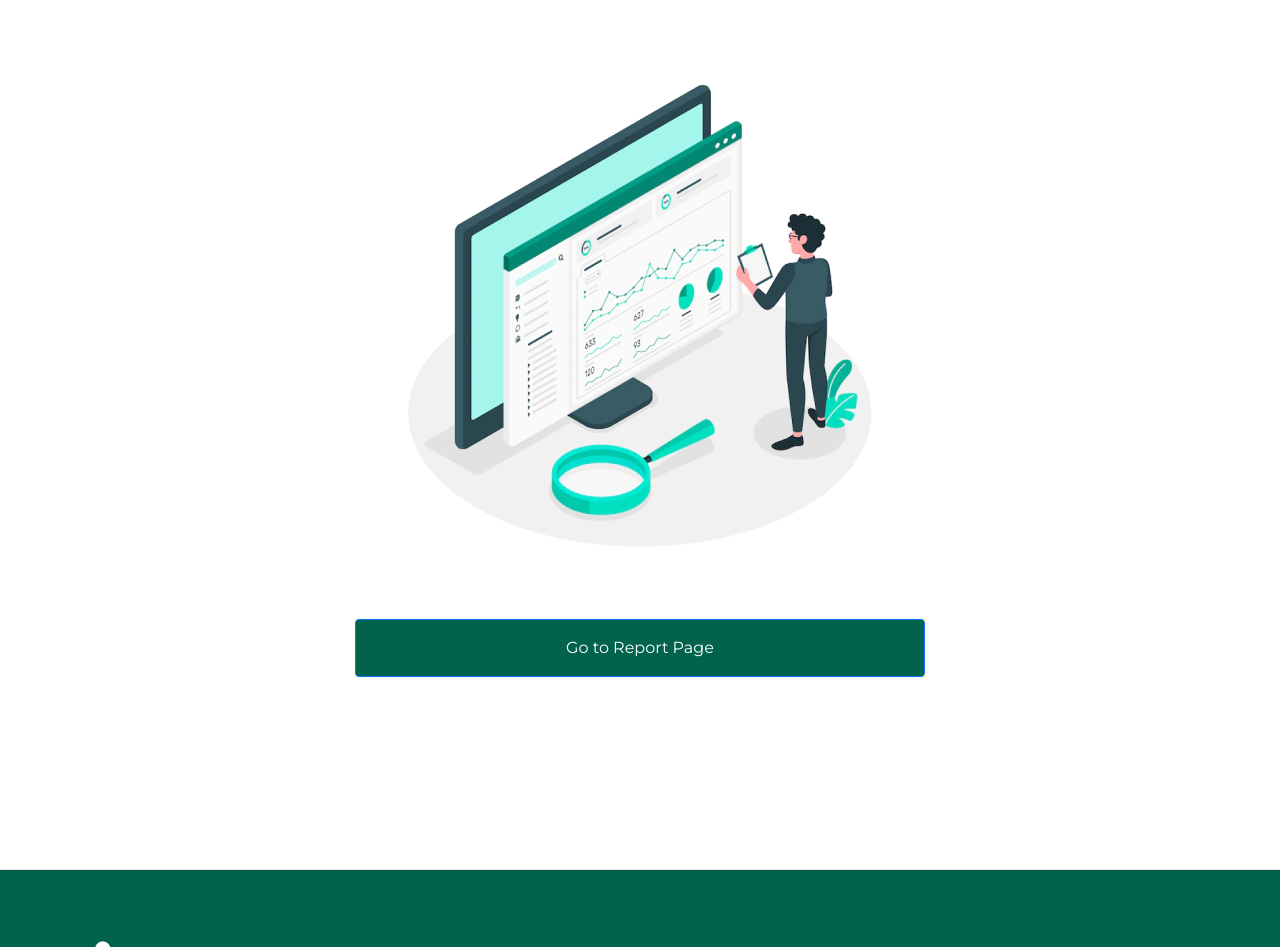
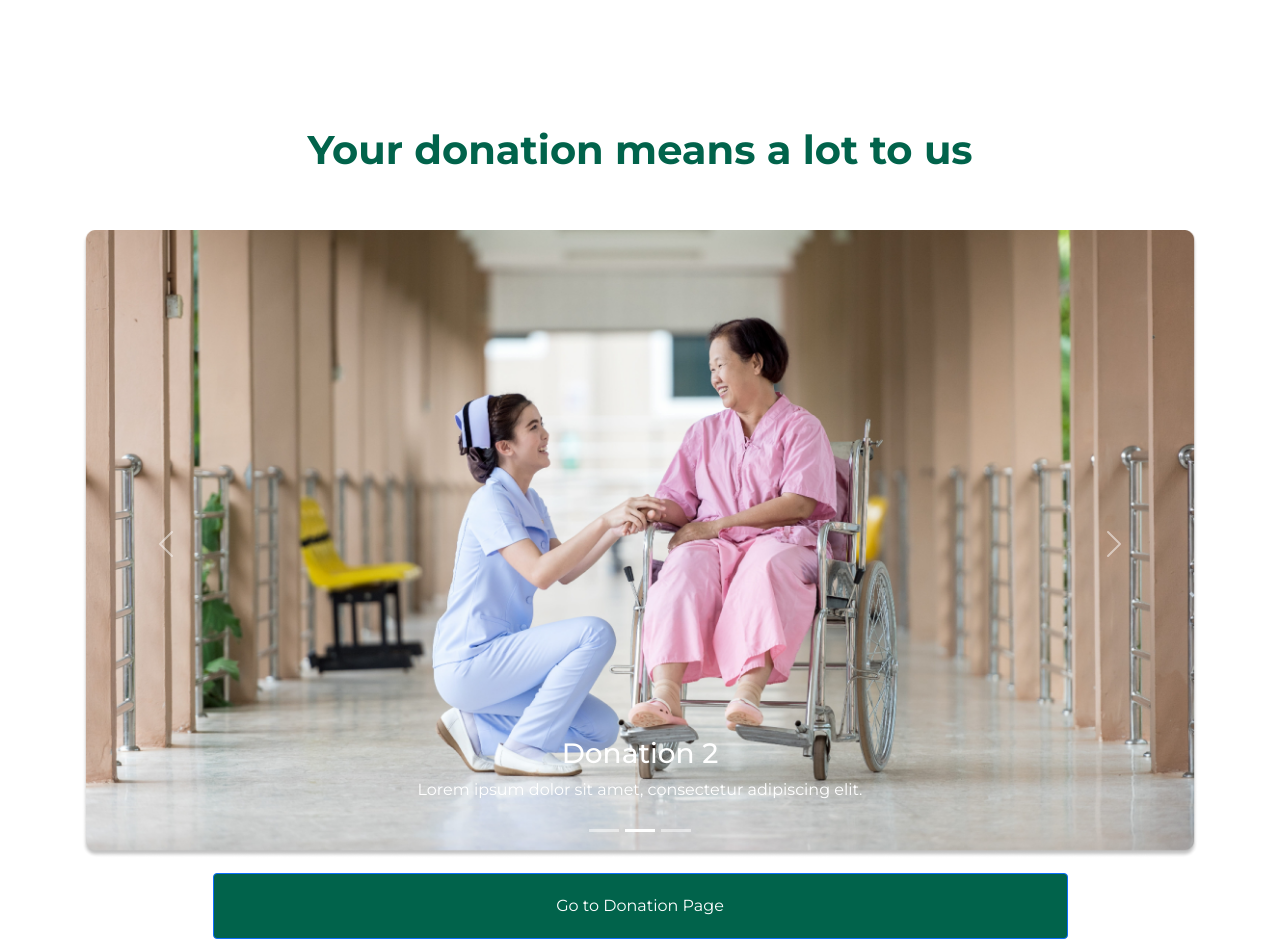
Before and after one commit to Hydra-Gang/difabel-project-fe, a React (Create React App) app: page / in a window 1280 px wide. Shown: the part 2665-3612 px from the top of the page. Built offline with nearby package versions, Linux system fonts and the light colour scheme.

Commit message:
Add Carousel

```diff
--- a/src/components/App.jsx
+++ b/src/components/App.jsx
@@ -8,6 +8,7 @@ import ContentArticle from './ContentPage/ContentArticle';
 import ContentReportPage from './ContentPage/ContentReportPage';
 import ReportListPage from './ReportPage/ReportListPage';
 import Map from './Map/Map';
+import ContentCarousel from './ContentCarousel';
 
 function App() {
     return (
@@ -19,6 +20,7 @@ function App() {
             <ContentArticle />
             <Map widthMap="50vw" heightMap="50vh"/>
             {/* <ReportPage /> */}
+            <ContentCarousel />
             <ContentReportPage />
             <Footer />
         </>
--- /dev/null
+++ b/src/components/ContentCarousel.jsx
@@ -0,0 +1,69 @@
+import styled from '@emotion/styled';
+import React from 'react';
+import { Button, Carousel } from 'react-bootstrap';
+
+const Heading = styled.h1`
+    color: #01634B;
+    text-align: left;
+    font-size: 40px;
+    font-weight: 700;
+    text-align: center;
+    margin-top: 30%;
+    margin-bottom: 5%;
+`;
+
+
+function ContentCarousel() {
+    return (
+        <div className='container'>
+            <Heading>Your donation means a lot to us</Heading>
+            <Carousel>
+                <Carousel.Item>
+                    <img
+                        className="d-block w-100"
+                        src="assets/donation-page.png"
+                        alt="First slide"
+                    />
+                    <Carousel.Caption>
+                        <h3>Donation 1</h3>
+                        <p>Nulla vitae elit libero, a pharetra augue mollis interdum.</p>
+                    </Carousel.Caption>
+                </Carousel.Item>
+                <Carousel.Item>
+                    <img
+                        className="d-block w-100"
+                        src="assets/donation-page.png"
+                        alt="Second slide"
+                    />
+
+                    <Carousel.Caption>
+                        <h3>Donation 2</h3>
+                        <p>Lorem ipsum dolor sit amet, consectetur adipiscing elit.</p>
+                    </Carousel.Caption>
+                </Carousel.Item>
+                <Carousel.Item>
+                    <img
+                        className="d-block w-100"
+                        src="assets/donation-page.png"
+                        alt="Third slide"
+                    />
+
+                    <Carousel.Caption>
+                        <h3>Donation 3</h3>
+                        <p>Praesent commodo cursus magna, vel scelerisque nisl consectetur.</p>
+                    </Carousel.Caption>
+                </Carousel.Item>
+            </Carousel>
+            <div className='row'>
+                <Button
+                    style={{ backgroundColor: '#01634B', padding: 20, marginTop: 15 }}
+                    className="w-75 center"
+                >
+                Go to Donation Page
+                </Button>
+            </div>
+        </div>
+    );
+}
+
+export default ContentCarousel;
--- a/src/components/ContentPage/ContentReportPage.jsx
+++ b/src/components/ContentPage/ContentReportPage.jsx
@@ -8,7 +8,7 @@ const Heading = styled.h1`
     font-size: 40px;
     font-weight: 700;
     text-align: center;
-    margin-top: 15%;
+    margin-top: 18%;
 `;
 
 const Image = styled.img`
--- a/src/components/Footer.jsx
+++ b/src/components/Footer.jsx
@@ -37,8 +37,8 @@ function Footer() {
                 <div className='row'>
                     <div className='col-lg-4 col-12'>
                         <Logo src='assets/logo_footer.png' alt='logo'/>
-                        <p className='copyright'>Copyright © 2022, Difable</p>
-                        <p className='slogan'>Your reliable, accurate, and trusted difable information</p>
+                        <p className='copyright'>Copyright © 2022, Difabel</p>
+                        <p className='slogan'>Your reliable, accurate, and trusted difabel information</p>
                     </div>
 
                     <div className='col-lg-2 col-12'>
```
Also changed, not shown: public/assets/donation-page.png (added).
